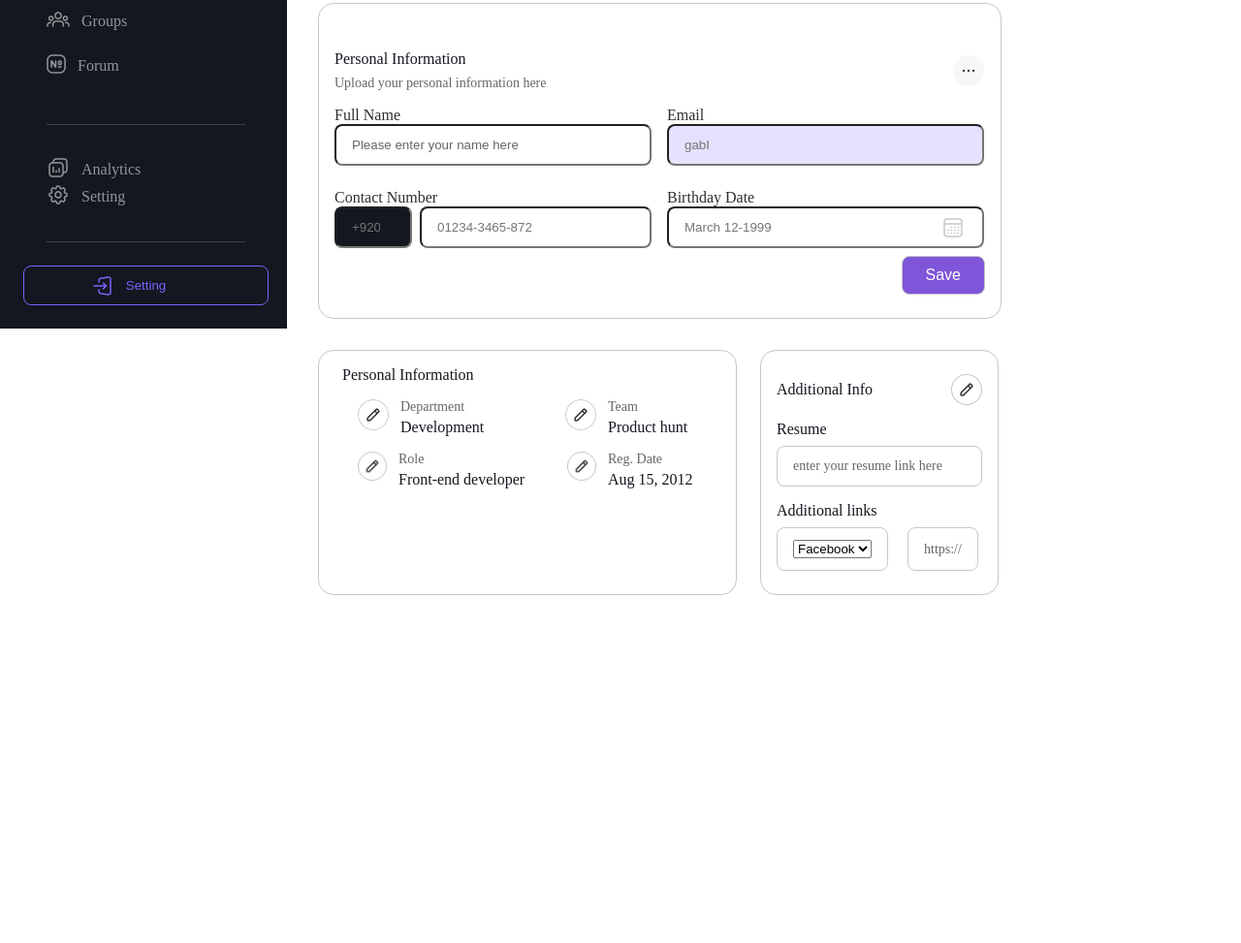
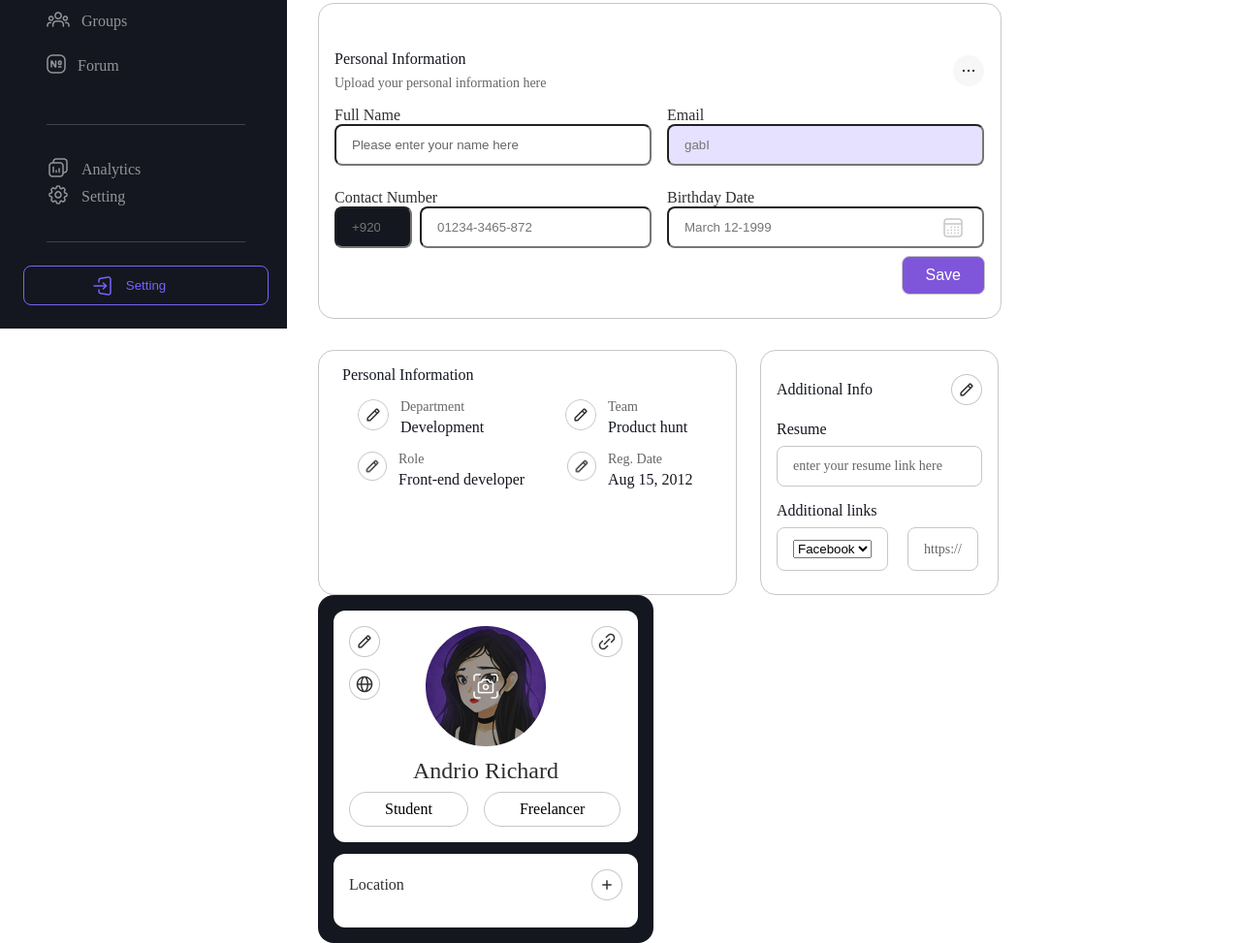
Before and after one commit to giorgikvantidze0/css-9.1, a plain HTML site: page index.html in a window 1280 px wide. Shown: the part 422-1395 px from the top of the page at 97% size. Before the commit the page ends 1036 px from the top, so only its background shows below. Drawn offline with Linux system fonts and the light colour scheme.

Commit message:
notfinishff

```diff
--- a/index.html
+++ b/index.html
@@ -170,6 +170,7 @@
             <main>
                 <div>
                     <div class="images-text">
+
                         <div class="main-image">
                             <p class="main-image-text">Tune In And Level Up At Your Own Place</p>
                         </div>
@@ -229,6 +230,17 @@
                         </div>
                     </div>
                     <div class="main-personalinformation">
+
+
+
+
+
+
+
+
+
+
+
                         <div class="Personal-information">
                             <div>
                                 <p class="personal-text">Personal Information</p>
@@ -302,9 +314,57 @@
                                         </div>
                                     </div>
                                 </div>
+                            </div>
+                        </div>
+
+                    </div>
+
+                    <div class="profailAndrio">
+                        <div class="profailAdit">
+                            <div class="profailLogoImage">
+
+                                <div class="logoGlobal">
+                                    <img src="./images/kalami.png" alt="logo" width="32px" height="32px">
+                                    <img src="./images/global.png" alt="logo" width="32px" height="32px">
+                                </div>
+
+                                <div class="profaiill">
+                                    <img src="./images/camera.png" alt="logo" class="cameraLogo">
+                                </div>
+                                <div>
+                                    <img src="./images/link.png" alt="logo" width="32px" height="32px">
+                                </div>
 
                             </div>
 
+                            <div class="profailName">
+                                <div class="andrio">
+                                    <p>Andrio Richard</p>
+                                </div>
+                                <div class="buttonClas">
+                                    <div class="studentDiv">
+                                        <p>Student</p>
+                                    </div>
+                                    <div class="studentDiv">
+                                        <p>Freelancer</p>
+                                    </div>
+                                </div>
+
+                            </div>
+                        </div>
+
+
+                        <div class="profailAdit">
+                            <div class="locatioDiv">
+                                <div class="locationPlius">
+                                    <p class="location">Location</p>
+                                </div>
+                                <img src="./images/plus.png" alt="logo" width="32px" height="32px">
+                            </div>
+
+                            <div class="buttonDiv">
+
+                            </div>
                         </div>
                     </div>
                 </div>
--- a/main.css
+++ b/main.css
@@ -381,7 +381,7 @@
     display: flex;
     padding-top: 32px;
     gap: 24px;
-}
+ }
 
 .Personal-information {
     max-width: 432px;
@@ -533,7 +533,6 @@
     padding: 10px 16px;
     max-width: 118px;
     border-radius: 8px;
-    background-color: #D2F0FF;
 }
 
 .bordeer-linkdin-search {
@@ -544,6 +543,130 @@
     display: flex;
     align-items: center;
 }
+
+.profailAndrio {
+    max-width: 346px;
+    width: 100%;
+    background: #14171F;
+    border-radius: 16px;
+    padding: 16px;
+    display: flex;
+    flex-direction: column;
+    gap: 12px;
+}
+
+
+
+.profailAdit {
+    display: flex;
+    justify-content: space-between;
+    width: 314px;
+    border-radius: 12px;
+    background: #FFFFFF;
+    padding: 16px;
+    flex-direction: column;
+    gap: 12px;
+}
+
+.profailLogoImage {
+    display: flex;
+    justify-content: space-between;
+
+}
+
+.logoGlobal {
+    display: flex;
+    flex-direction: column;
+    gap: 12px;
+}
+
+.profaiill {
+    background-image: url(images/girl.png);
+    width: 124px;
+    height: 124px;
+    display: flex;
+    justify-content: center;
+    padding: 46px;
+}
+
+.cameraLogo {
+    width: 32px;
+    height: 32px;
+}
+
+.profailName {
+    max-width: 282px;
+    width: 100%;
+    gap: 8px;
+    display: flex;
+    justify-content: center;
+    flex-direction: column;
+
+}
+
+.andrio {
+    font-size: 24px;
+    color: #2F2F2F;
+    display: flex;
+    flex-direction: row;
+    justify-content: center;
+}
+
+.buttonClas {
+    display: flex;
+    gap: 16px;
+    width: 133px;
+}
+
+.studentDiv {
+    border: 1px solid #C7C7C7;
+    border-radius: 50px;
+    padding: 8px 36px;
+
+}
+
+.locatioDiv {
+    display: flex;
+    justify-content: space-between;
+    width: 282px;
+    align-items: center;
+    gap: 8px;
+}
+
+.locationPlius {
+    max-width: 282px;
+    display: flex;
+    justify-content: space-between;
+}
+
+.location {
+    font-size: 16px;
+    color: #2F2F2F;
+}
+
+.buttonDiv {
+
+}
+
+.divBoxx {
+    display: flex;
+    gap: 24px;
+}
+
+
+
+
+
+
+
+
+
+
+
+
+
+
+
 
 
 
```
Also changed, not shown: images/camera.png (added), images/girl.png (added), images/global.png (added), images/kalami.png (added), images/link.png (added), images/plus.png (added).
